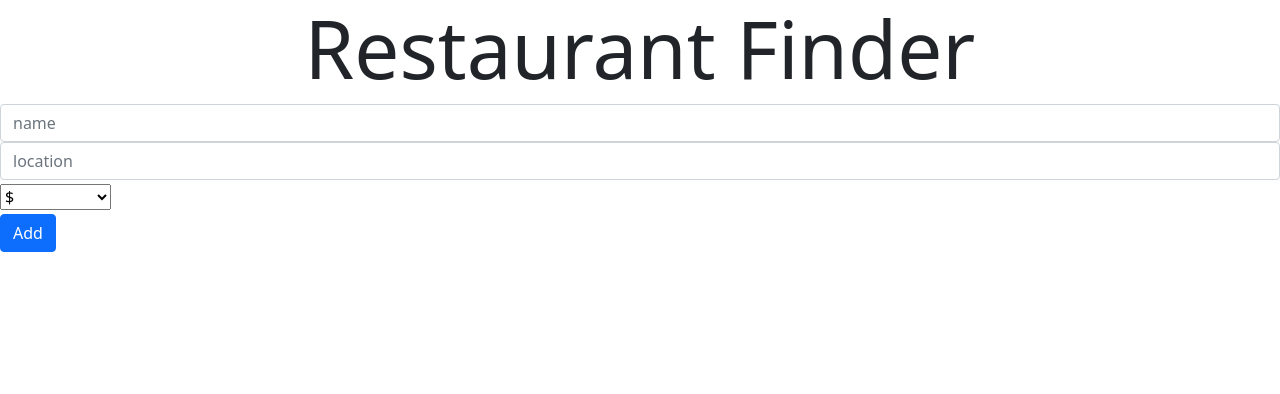
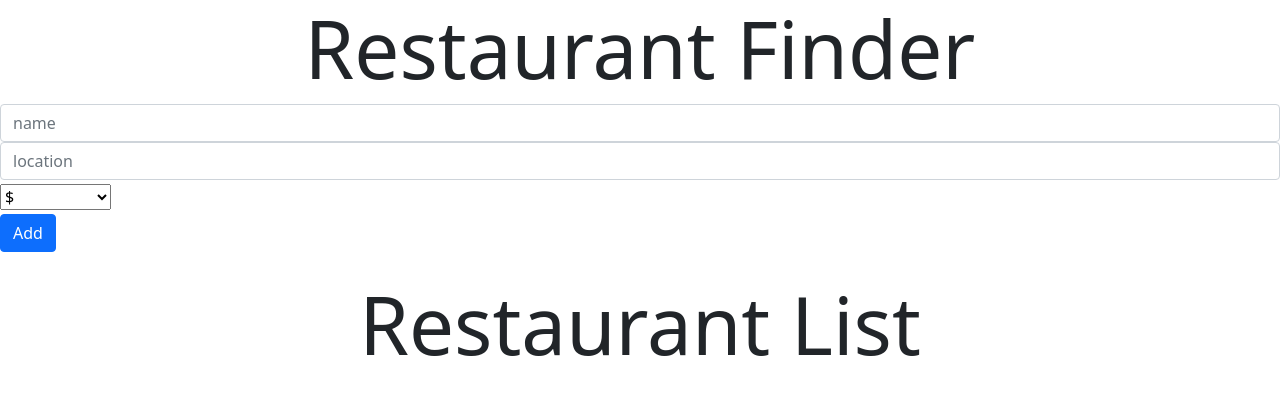
Before and after one commit to DashaDasha88/yelpclone-taketwo, a React (Create React App) app in the folder client/: page / in a window 1280 px wide. Shown: the top 394 px of the page. Built offline with nearby package versions, Linux system fonts and the light colour scheme.

Commit message:
import restaurant list component to the home component

```diff
--- a/client/src/routes/Home.jsx
+++ b/client/src/routes/Home.jsx
@@ -1,12 +1,14 @@
 import React from "react";
 import AddRestaurant from "../components/AddRestaurant";
 import Header from "../components/Header";
+import RestaurantList from "../components/RestaurantList";
 
 const Home = () => {
   return (
     <div>
       <Header />
       <AddRestaurant />
+      <RestaurantList />
     </div>
   )
 }
```
